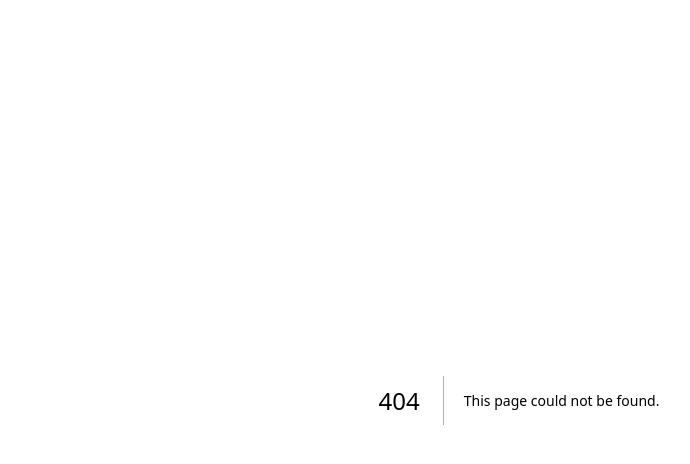
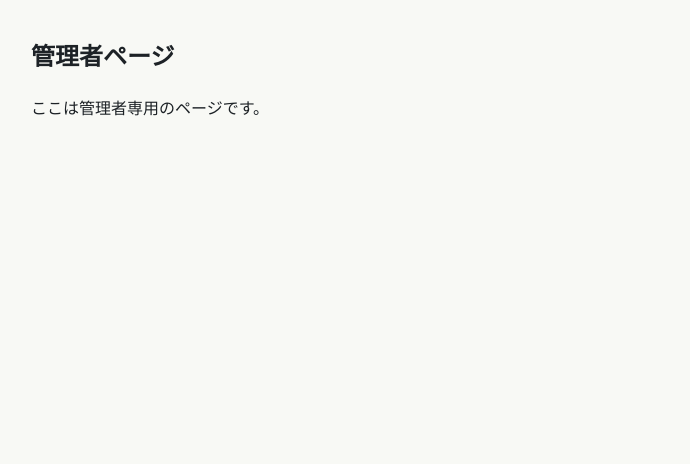
Before and after one commit to kotaueda-dev/laravel-portfolio, a Next.js app in the folder frontend/: page /admin in a window 1280 px wide. Before the commit this address had no page. Shown: the top 464 px of the page, without its empty margins (121-811 px from the left). Built offline with nearby package versions, Linux system fonts and the light colour scheme.

Commit message:
feature: 管理者ページを追加

```diff
--- /dev/null
+++ b/frontend/app/admin/page.tsx
@@ -0,0 +1,8 @@
+export default function AdminPage() {
+  return (
+    <main className="mx-auto flex min-h-screen max-w-5xl flex-col gap-6 px-6 py-10">
+      <h1 className="text-2xl font-bold">管理者ページ</h1>
+      <p>ここは管理者専用のページです。</p>
+    </main>
+  );
+}
```
